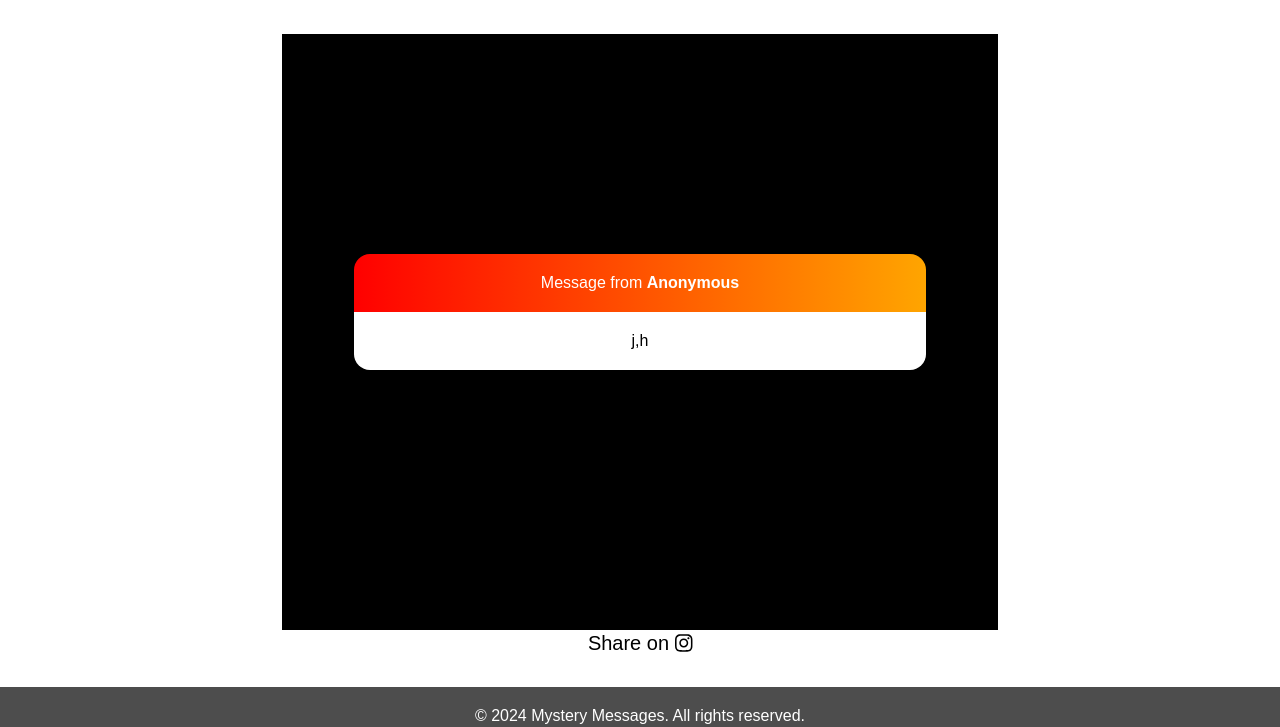
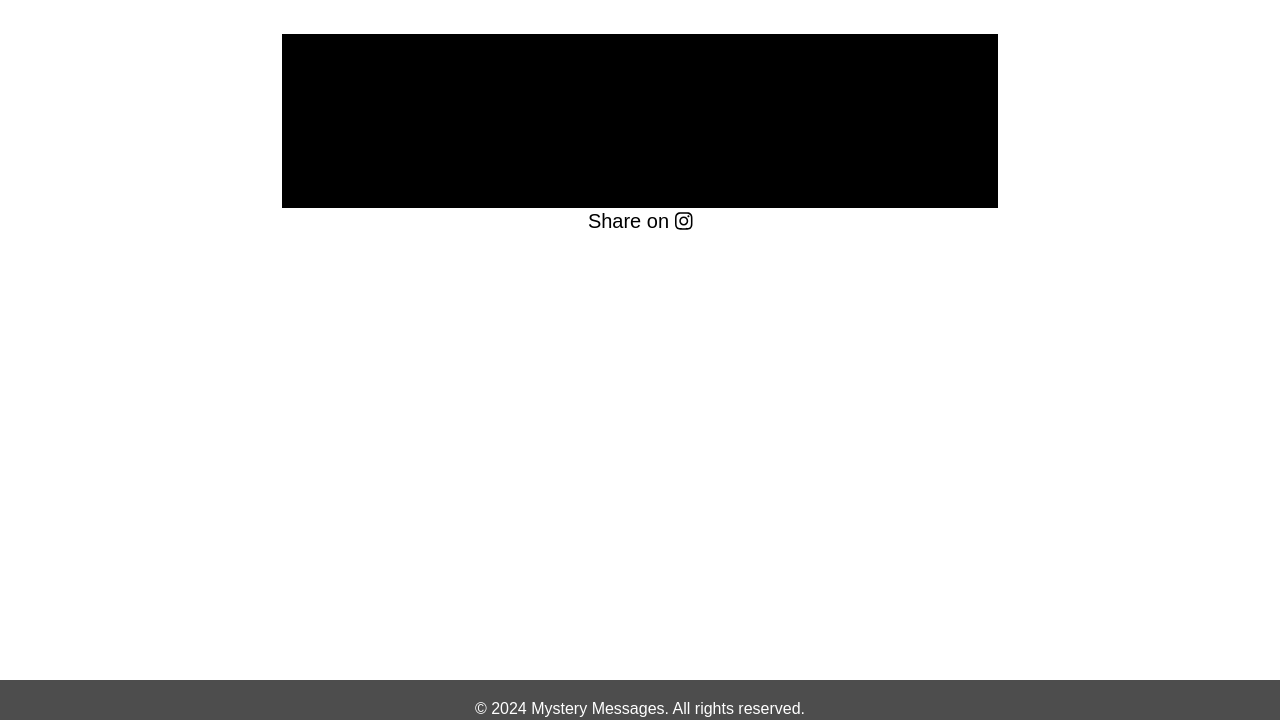
Before and after one commit to yash-writes-code/Mystery-Messages, a Django app: page /4/ in a window 1280 px wide. Shown: the part 96-823 px from the top of the page. Run offline with Django 5.2, Linux system fonts and the light colour scheme; a user stored in the database is signed in; data comes from the database, SQL or seed files in the repository; some libraries are stand-ins or nearby versions.

Commit message:
UI updates

```diff
--- a/static/css/main/msg.css
+++ b/static/css/main/msg.css
@@ -1,79 +1,61 @@
+
+/* Base styles */
 #mysteryMessage {
-    width: 720px; /* Increase width */
-    height: 1280px; /* Increase height */
+    width: 720px;
+    max-width: 96%; /* Ensure it doesn't exceed the screen width */
+    height: auto; /* Make height responsive */
     background-color: black;
     position: relative;
     border: 2px solid white;
-    /* border-radius: 1rem; */
-    text-align: center; /* Center the content */
-    padding-top: 20px; /* Add some padding to top */
-    /* margin-bottom: 50px; */
-    max-height: 600px;
+    text-align: center;
+    padding-top: 20px;
+    margin: 0 auto; /* Center horizontally */
+    box-sizing: border-box; /* Include padding and border in the element's total width and height */
 }
 
 #messageBox {
-    width: 80%; /* Adjust width */
-    max-width: 600px; /* Adjust max-width */
-    margin: 0 auto; /* Center the box horizontally */
-    margin-top: 200px;
+    width: 80%;
+    max-width: 600px; /* This should already constrain its width on mobile */
+    margin: 20px auto 0; /* Increased top margin, auto centers horizontally */
+    padding: 0 10px; /* Add some padding */
+    box-sizing: border-box;
 }
 
-#messageContent {
-    height: 50%;
-    background: linear-gradient(to right,red, orange); /* Orange horizontal gradient */
-    display: flex;
-    flex-direction: column;
-    justify-content: center;
+#messageContent, #messageText {
     padding: 20px;
-    border-radius: 1rem 1rem 0 0;
+    box-sizing: border-box; /* Include padding in the height calculation */
 }
 
-#messageContent p {
-    margin: 0;
-    color: #ffffff;
+/* Adjustments for smaller devices */
+@media (max-width: 768px) {
+    #mysteryMessage {
+        width: auto; /* Allow it to adjust based on screen size */
+        border-width: 1px; /* Thinner border on smaller screens */
+        padding-top: 10px; /* Less padding on top */
+    }
+
+    #messageBox {
+        margin-top: 10%; /* Use percentage to give dynamic spacing based on screen height */
+    }
+
+    #messageContent, #messageText {
+        padding: 10px; /* Less padding for smaller screens */
+    }
 }
 
-#messageContent #nickname {
-    font-weight: bold;
+/* Styles for text and Instagram icon, assuming they're fine as they are */
+#shareText {
+    color: black;
+    cursor: pointer;
+    font-size: 20px;
+}
+#shareText:hover {
+    color: green;
+    font-size: 22px;
 }
 
-#messageText {
-    height: 50%;
-    background-color: white;
-    display: flex;
-    justify-content: center;
-    align-items: center;
-    padding:20px;
-    border-radius: 0 0 1rem 1rem;
-}
-
-#messageText p {
-    margin: 0;
-    color: black;
-}
-
-
-
-#captureButton {
-    margin-top: 20px; /* Increase margin top */
-}
-
-
-/* Add Instagram icon (you can replace this with your own icon) */
 .instagram-icon::before {
-    content: "\f16d"; /* Unicode for Instagram icon */
-    font-family: "Font Awesome 5 Brands"; /* Font Awesome brands font */
+    content: "\f16d";
+    font-family: "Font Awesome 5 Brands";
     margin-right: 5px;
 }
-
-/* Style for the share text */
-#shareText {
-    color: black; /* White text color */
-    cursor: pointer; /* Change cursor to pointer on hover */
-    font-size: 20px;
-}
-
-#shareText:hover {
-    color: green; /* Underline text on hover */
-    font-size: 22px;
-}
--- a/static/js/main/insta_story.js
+++ b/static/js/main/insta_story.js
@@ -18,7 +18,7 @@
   console.log(typeof cloneMessage.childNodes[1]);
   cloneMessage.childNodes[1].style.fontSize='30px';
   // console.log(cloneMessage.childNodes);
-  html2canvas(cloneMessage.childNodes[1]).then(canvas => {
+  html2canvas(cloneMessage.childNodes).then(canvas => {
     const imgData = canvas.toDataURL('image/png');
     const link = document.createElement('a');
     link.download = 'mystery-message.png';
```
